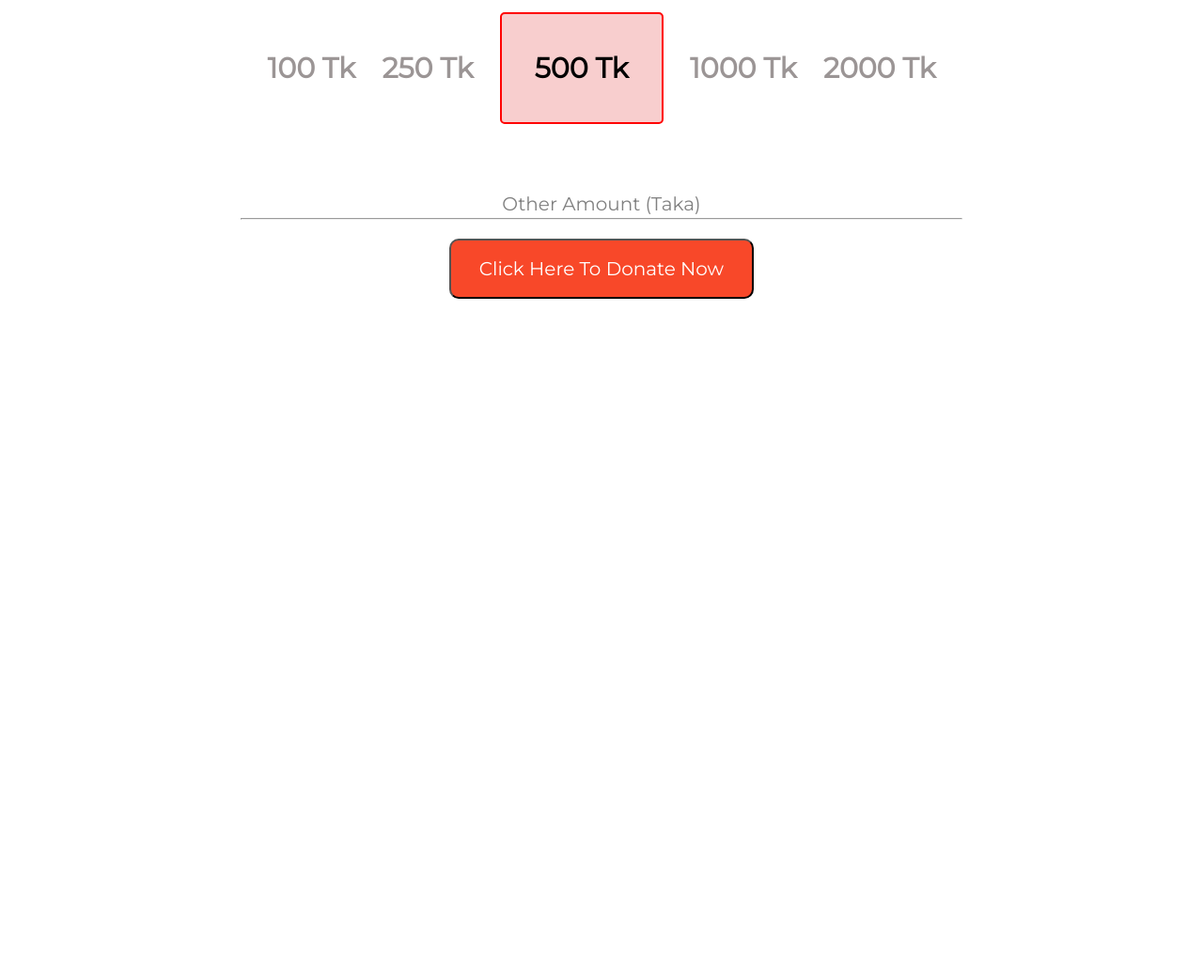
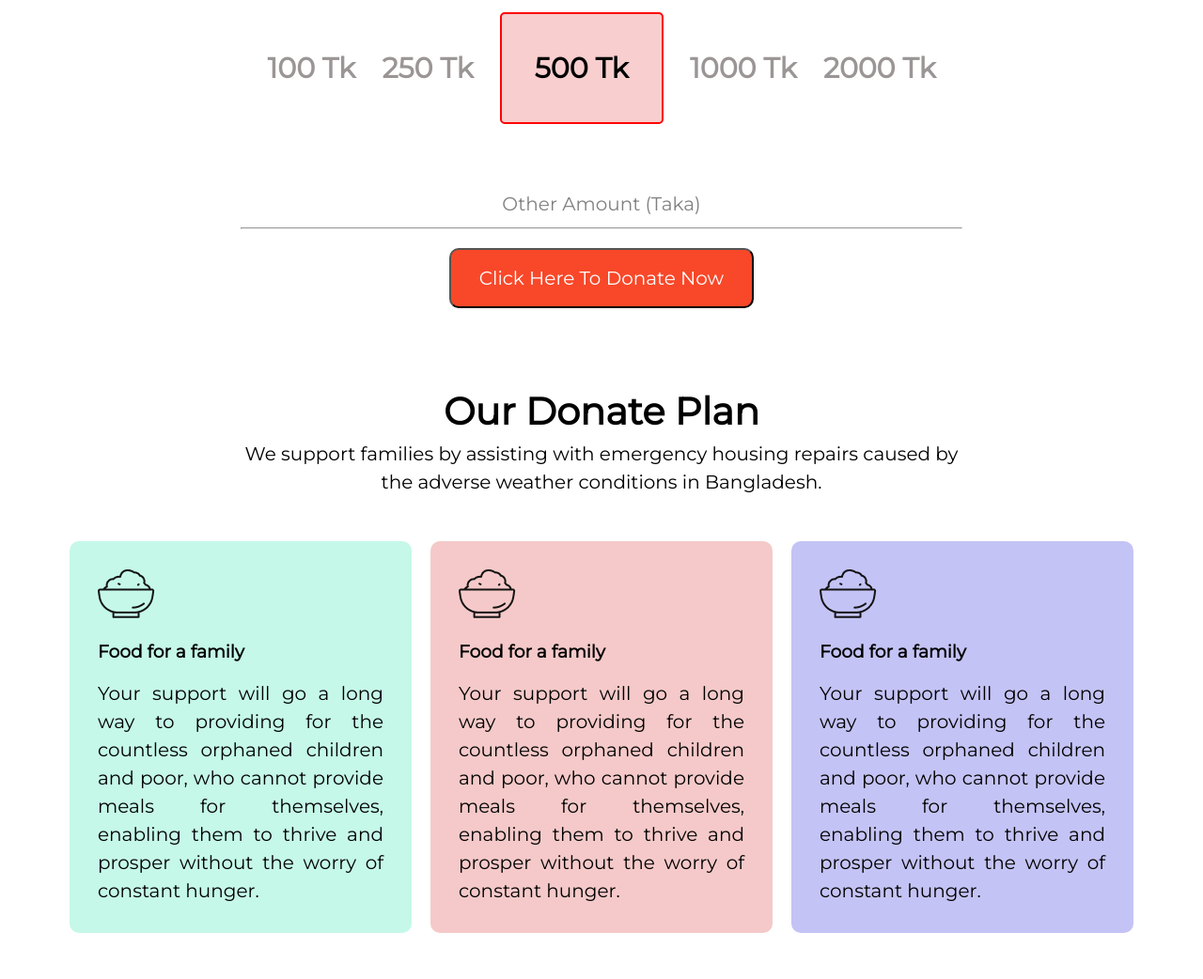
Before and after one commit to Rezaee-Rabbi/assaingment-1, a plain HTML site: page index.html in a window 1280 px wide. Shown: the part 1027-2069 px from the top of the page at 94% size. Before the commit the page ends 1355 px from the top, so only its background shows below. Drawn offline with Linux system fonts and the light colour scheme.

Commit message:
donate plan added

```diff
--- a/css/style.css
+++ b/css/style.css
@@ -110,3 +110,51 @@ p {
     margin-top: 70px;
     color: gray;
 }
+
+hr {
+    margin-top: 10px;
+}
+
+.donate-plan-container {
+    width: 100%;
+    margin-top: 70px;
+}
+
+.donate-plan-header {
+    width: 60%;
+    margin-top: 30px;
+    text-align: center;
+    margin: 0 auto;
+
+}
+
+.donate-plan-row {
+    display: flex;
+    justify-content: space-evenly;
+    text-align: justify;
+    padding: 3% 5%;
+
+}
+
+.donate-box-content {
+    margin: 10px;
+    padding: 30px;
+    border-radius: 10px;
+}
+
+.donate-box-content h3 {
+    margin-top: 15px;
+    margin-bottom: 15px;
+}
+
+.one {
+    background-color: #c5f8e9;
+}
+
+.two {
+    background-color: #f5c9c9;
+}
+
+.three {
+    background-color: #c4c3f5;
+}
--- a/index.html
+++ b/index.html
@@ -52,6 +52,37 @@
             <button class="btn">Click Here To Donate Now</button>
         </div>
     </section>
+    <section class="donate-plan-container">
+        <div class="donate-plan-header">
+            <h1>Our Donate Plan</h1>
+            <p>We support families by assisting with emergency housing repairs caused by the adverse weather conditions
+                in Bangladesh.</p>
+        </div>
+        <div class="donate-plan-row">
+
+            <div class="donate-box-content one">
+                <img src="./icons/food.png" alt="">
+                <h3>Food for a family</h3>
+                <p>Your support will go a long way to providing for the countless orphaned children and poor, who cannot
+                    provide meals for themselves, enabling them to thrive and prosper without the worry of constant
+                    hunger.</p>
+            </div>
+            <div class="donate-box-content two">
+                <img src="./icons/food.png" alt="">
+                <h3>Food for a family</h3>
+                <p>Your support will go a long way to providing for the countless orphaned children and poor, who cannot
+                    provide meals for themselves, enabling them to thrive and prosper without the worry of constant
+                    hunger.</p>
+            </div>
+            <div class="donate-box-content three">
+                <img src="./icons/food.png" alt="">
+                <h3>Food for a family</h3>
+                <p>Your support will go a long way to providing for the countless orphaned children and poor, who cannot
+                    provide meals for themselves, enabling them to thrive and prosper without the worry of constant
+                    hunger.</p>
+            </div>
+        </div>
+    </section>
 </body>
 
 </html>
```
